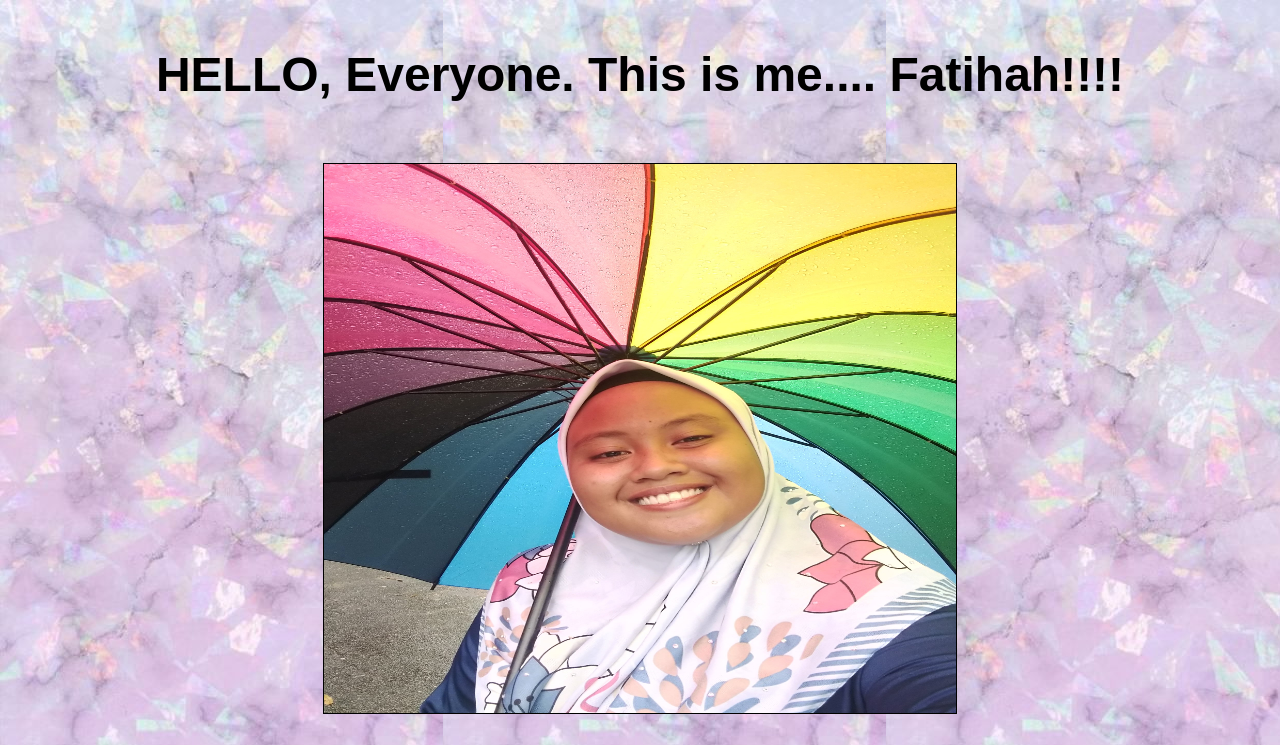
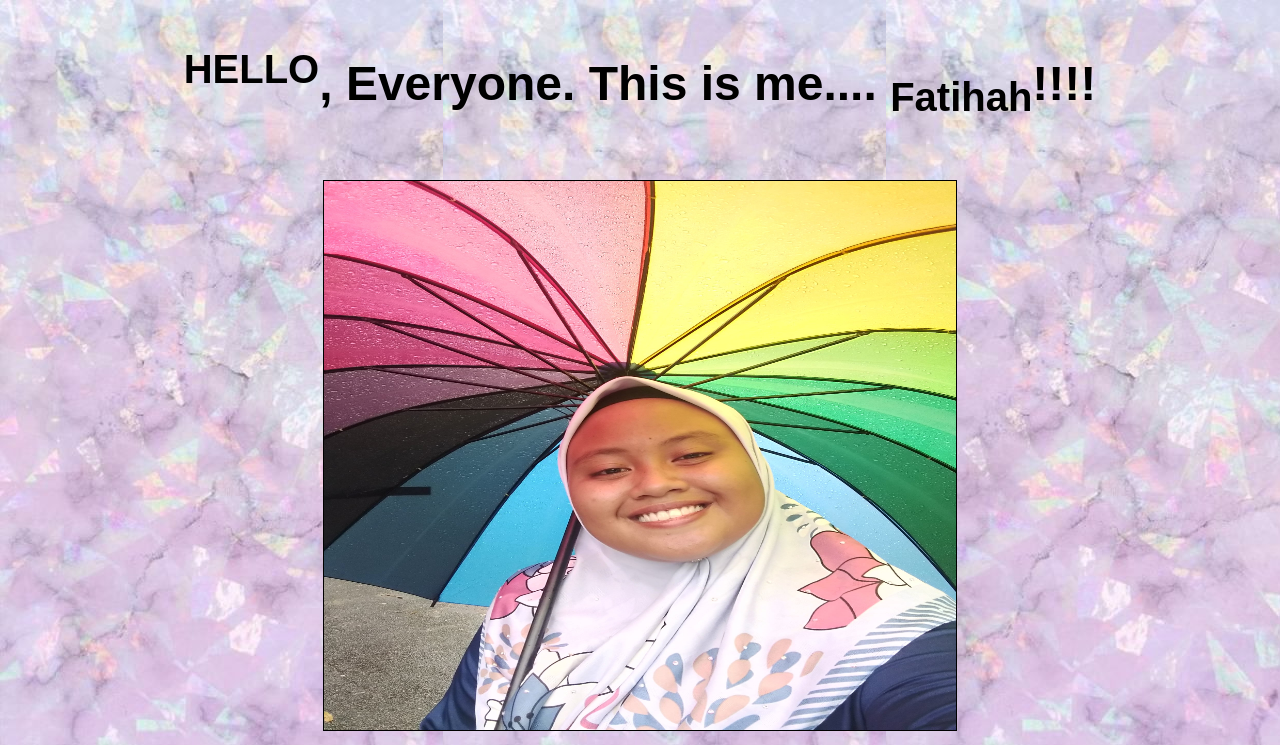
Before and after one commit to teah0702/Personal-Website-Fatihah, a plain HTML site: page index.html in a window 1280 px wide. Shown: the top 745 px of the page. Drawn offline with Linux system fonts and the light colour scheme.

Commit message:
Update index.html

```diff
--- a/index.html
+++ b/index.html
@@ -5,7 +5,7 @@
 <body background="bcg/c.jpg">
 <br>
 <h1 align="center">
-<b><font face="arial" size="40">HELLO, Everyone. This is me.... Fatihah!!!!</font></b>
+  <b><font face="arial" size="40"><sup>HELLO</sup>, Everyone. This is me.... <sub>Fatihah</sub>!!!!</font></b>
 </h1>
 <br>
 <p align="center"><img src="photo/home.jpg" width="50%" height="70%" border="1" hspace="5" vspace="5" align="center">
```
